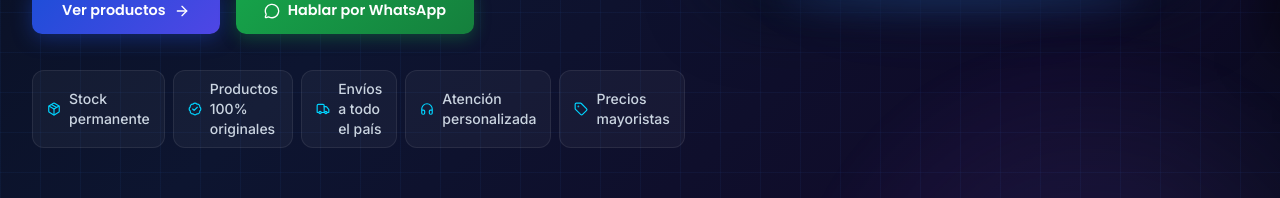
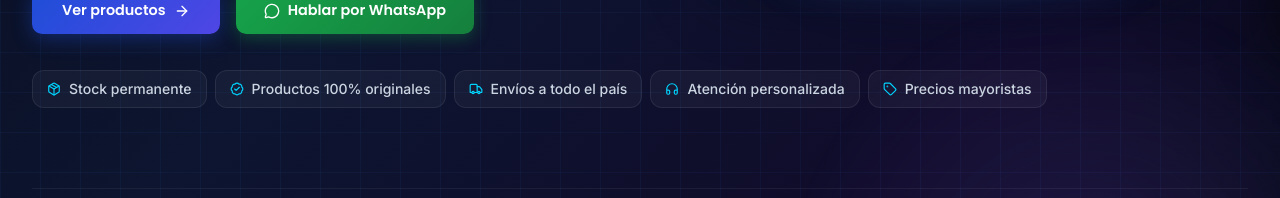
Before and after one commit to NovaSystems32/mobile-world-festival, a Next.js app: page / in a window 1280 px wide. Shown: the part 748-946 px from the top of the page. Built offline with nearby package versions, Linux system fonts and the light colour scheme; no server answers; the database is empty.

Commit message:
fix: benefit pills texto en una sola linea sin corte

```diff
--- a/components/public/Hero.tsx
+++ b/components/public/Hero.tsx
@@ -154,7 +154,7 @@ export default function Hero() {
               {benefits.map(({ icon: Icon, label }) => (
                 <div
                   key={label}
-                  className="flex items-center gap-2 px-3.5 py-2 rounded-xl text-sm font-medium text-[#CBD5E1] transition-all cursor-default"
+                  className="flex items-center gap-2 px-3.5 py-2 rounded-xl text-sm font-medium text-[#CBD5E1] transition-all cursor-default whitespace-nowrap"
                   style={{ background: "rgba(255,255,255,0.04)", border: "1px solid rgba(255,255,255,0.08)" }}
                   onMouseEnter={e => {
                     (e.currentTarget as HTMLElement).style.borderColor = "rgba(0,212,255,0.35)";
```
